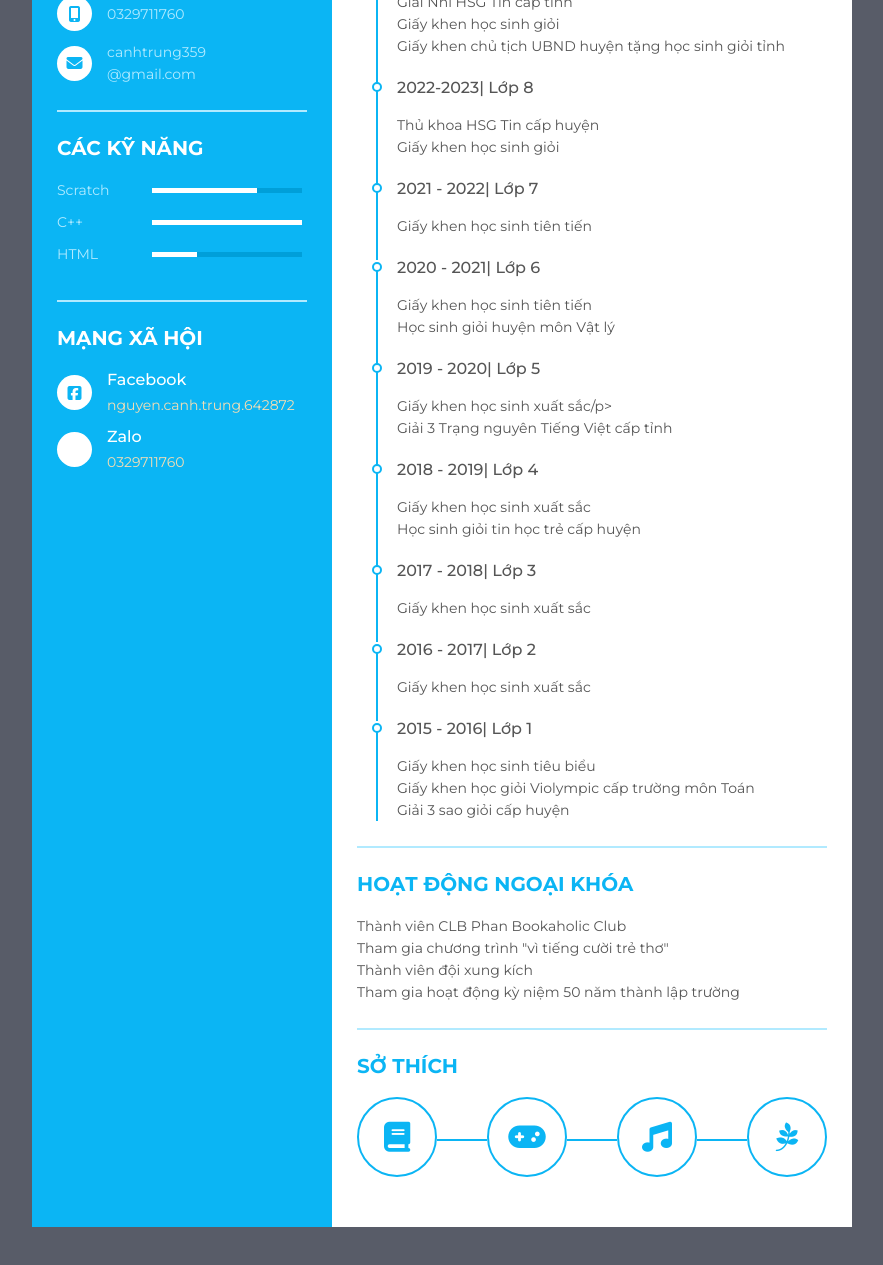
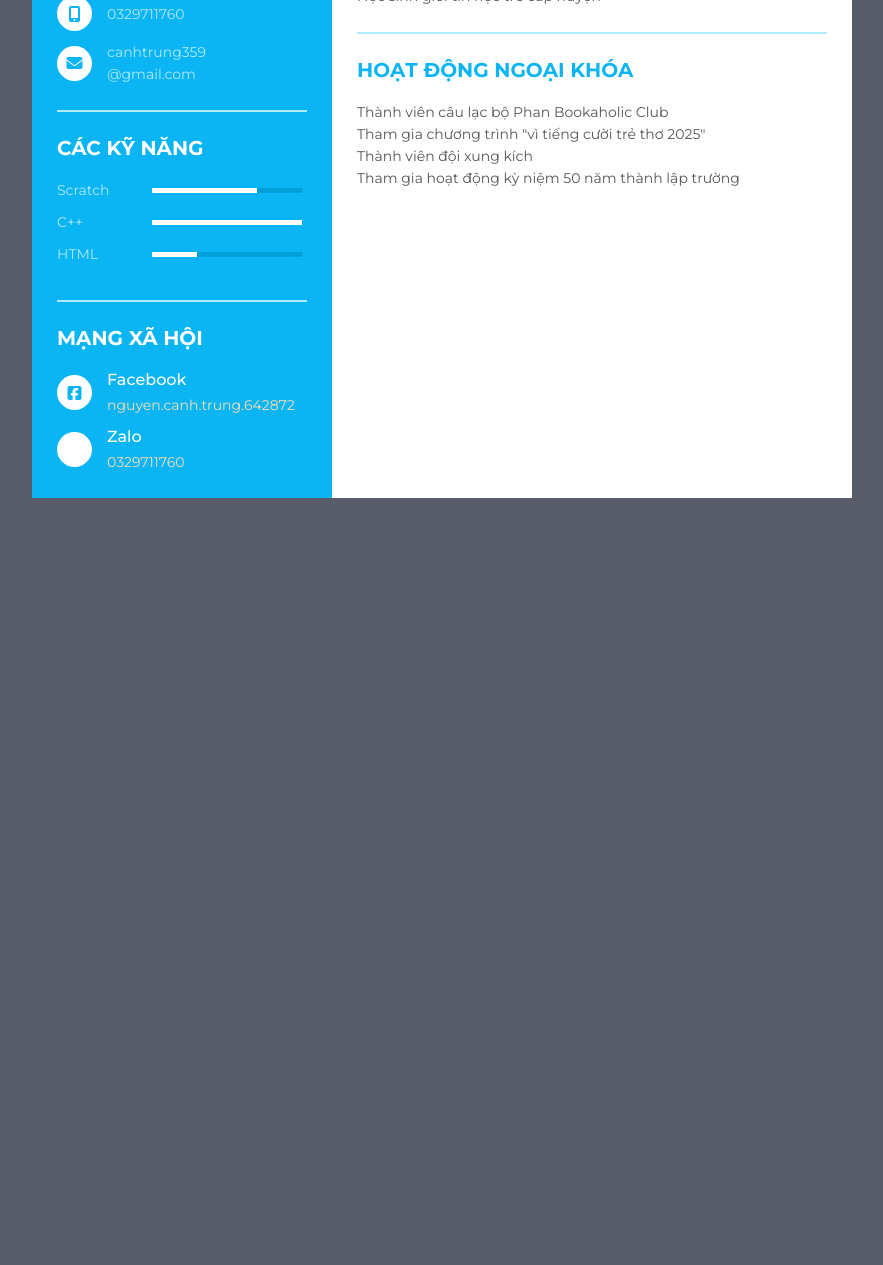
Before and after one commit to nct359/cvcanhtrung, a plain HTML site: page index.html in a window 1280 px wide. Shown: the part 581-1846 px from the top of the page, without its empty margins (158-1041 px from the left). After the commit the page ends 1129 px from the top, so only its background shows below. Drawn offline with Linux system fonts and the light colour scheme; some icons are missing.

Commit message:
Update index.html

```diff
--- a/index.html
+++ b/index.html
@@ -1,11 +1,13 @@
 <!DOCTYPE html>
 <html lang="en">
+
 <head>
   <meta charset="UTF-8">
   <title>CV/Nguyễn Cảnh Trung</title>
   <link rel="stylesheet" href="style.css">
   <script src="https://kit.fontawesome.com/b99e675b6e.js"></script>
 </head>
+
 <body>
   <div class="resume">
     <div class="resume_left">
@@ -23,7 +25,7 @@
                 <i class="fas fa-map-signs"></i>
               </div>
               <div class="data">
-           K2A53 Trường THPT Chuyên<br/>
+                K2A53 Trường THPT Chuyên<br />
                 Phan Bội châu <br />
               </div>
             </li>
@@ -87,7 +89,8 @@
               </div>
               <div class="data">
                 <p class="semi-bold">Facebook</p>
-           <p><a href='https://www.facebook.com/nguyen.canh.trung.642872' target="_blank">nguyen.canh.trung.642872</a>
+                <p><a href='https://www.facebook.com/nguyen.canh.trung.642872'
+                    target="_blank">nguyen.canh.trung.642872</a>
               </div>
             </li>
             <li>
@@ -108,21 +111,17 @@
         <div class="title">
           <p class="bold">Giới thiệu</p>
         </div>
-    <p>Tôi là Nguyễn Cảnh Trung Tôi là nguyễn Cảnh Trung, học sinh lớp chuyên tin 10A2 trường THPT Phan Bội Châu. Tôi yêu tin học và đam mê với công
-    nghệ,đặc biệt ngày nay khi công nghệ không ngừng phát triển, công nghệ AI ra đời lại đem đến cho tôi niềm đam mê chinh
-    phục và tìm hiểu về nó. Tôi mong SEAS 2025 sẽ đón nhận tôi để cho tôi cơ hội để trưởng thành, để bắt đầu những ước mơ lớn.
+        <p>Tôi là Nguyễn Cảnh Trung Tôi là nguyễn Cảnh Trung, học sinh lớp chuyên tin 10A2 trường THPT Phan Bội Châu.
+          Tôi yêu tin học và đam mê với công
+          nghệ,đặc biệt ngày nay khi công nghệ không ngừng phát triển, công nghệ AI ra đời lại đem đến cho tôi niềm đam
+          mê chinh
+          phục và tìm hiểu về nó. Tôi mong SEAS 2025 sẽ đón nhận tôi để cho tôi cơ hội để trưởng thành, để bắt đầu những
+          ước mơ lớn.
         </p>
       </div>
       <div class="resume_item resume_work">
         <div class="title">
           <p class="bold">Thành tích và chứng nhận</p>
-     </div>
-    <ul>
-        <li>
-            <div class="date">2024 -2025| lớp 10 </div>
-            <div class="info">
-              <p>Học sinh giỏi</p>
-              <p>Giấy khen đóng góp tích cự cho lễ  kỷ niệm 50 năm thành lập trường</p>
             </div>
           </li>
           <li>
@@ -130,62 +129,24 @@
             <div class="info">
               <p>Thủ khoa HSG Tin cấp huyện</p>
               <p>Giải Nhì HSG Tin cấp tỉnh</p>
-                 <p>Giấy khen học sinh giỏi</p>
-                 <p>Giấy khen chủ tịch UBND huyện tặng học sinh giỏi tỉnh</p>
             </div>
           </li>
           <li>
             <div class="date">2022-2023| Lớp 8</div>
             <div class="info">
               <p>Thủ khoa HSG Tin cấp huyện</p>
-              <p>Giấy khen học sinh giỏi</p>
-            </div>
-        </li>
-        <li>
-            <div class="date">2021 - 2022| Lớp 7</div>
-            <div class="info">
-                   <p>Giấy khen học sinh tiên tiến</p>
             </div>
           </li>
           <li>
             <div class="date">2020 - 2021| Lớp 6</div>
             <div class="info">
-                   <p>Giấy khen học sinh tiên tiến</p>
               <p>Học sinh giỏi huyện môn Vật lý</p>
-              </div>
-          </li>
-          <li>
-            <div class="date">2019 - 2020| Lớp 5</div>
-            <div class="info">
-                   <p>Giấy khen học sinh xuất sắc/p>
-                   <p>Giải 3 Trạng nguyên Tiếng Việt cấp tỉnh</p>
             </div>
           </li>
           <li>
             <div class="date">2018 - 2019| Lớp 4</div>
             <div class="info">
-                   <p>Giấy khen học sinh xuất sắc</p>
               <p>Học sinh giỏi tin học trẻ cấp huyện</p>
-              </div>
-          </li>
-          <li>
-            <div class="date">2017 - 2018| Lớp 3</div>
-            <div class="info">
-                   <p>Giấy khen học sinh xuất sắc</p>
-              </div>
-          </li>
-          <li>
-            <div class="date">2016 - 2017| Lớp 2</div>
-            <div class="info">
-                   <p>Giấy khen học sinh xuất sắc</p>
-              </div>
-          </li>
-          <li>
-            <div class="date">2015 - 2016| Lớp 1</div>
-            <div class="info">
-                   <p>Giấy khen học sinh tiêu biểu</p>
-                   <p>Giấy khen học giỏi Violympic cấp trường môn Toán</p>
-                   <p>Giải 3 sao giỏi cấp huyện</p>
             </div>
           </li>
         </ul>
@@ -197,13 +158,13 @@
 
         </li>
         <li>
-      <div class="date">Thành viên CLB Phan Bookaholic Club</div>
+          <div class="date">Thành viên câu lạc bộ Phan Bookaholic Club</div>
           <div class="info">
           </div>
 
         </li>
         <li>
-          <div class="date">Tham gia chương trình "vì tiếng cười trẻ thơ"</div>
+          <div class="date">Tham gia chương trình "vì tiếng cười trẻ thơ 2025"</div>
           <div class="info">
           </div>
         </li>
@@ -221,19 +182,9 @@
 
         </ul>
       </div>
-<div class="resume_item resume_hobby">
-  <div class="title">
-       <p class="bold">Sở thích</p>
-     </div>
-   <ul>
-     <li><i class="fas fa-book"></i></li>
-     <li><i class="fas fa-gamepad"></i></li>
-     <li><i class="fas fa-music"></i></li>
-     <li><i class="fab fa-pagelines"></i></li>
-  </ul>
-</div>
     </div>
   </div>
 
 </body>
+
 </html>
```
Lines whose indentation alone changed are shown as unchanged.
